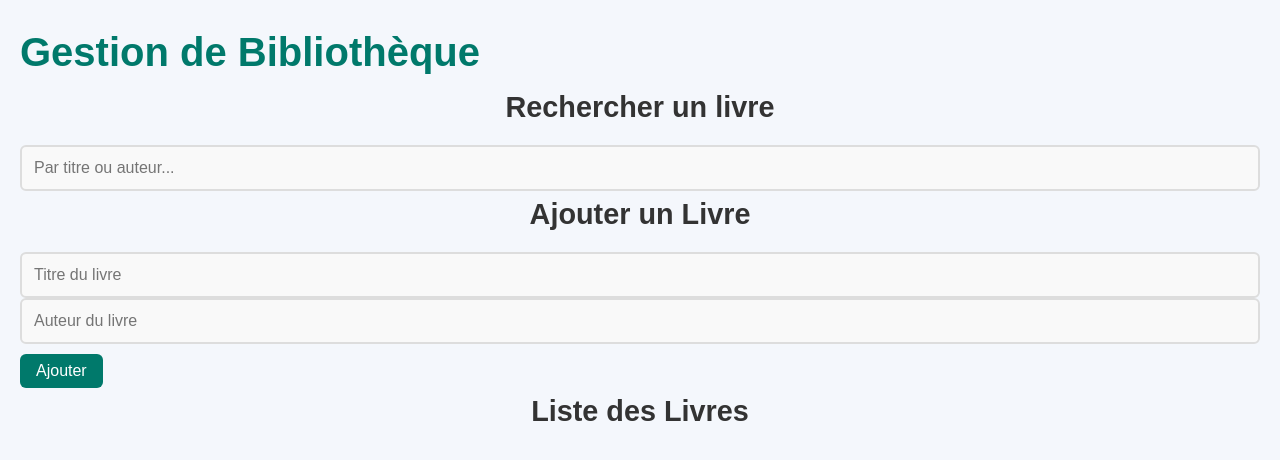
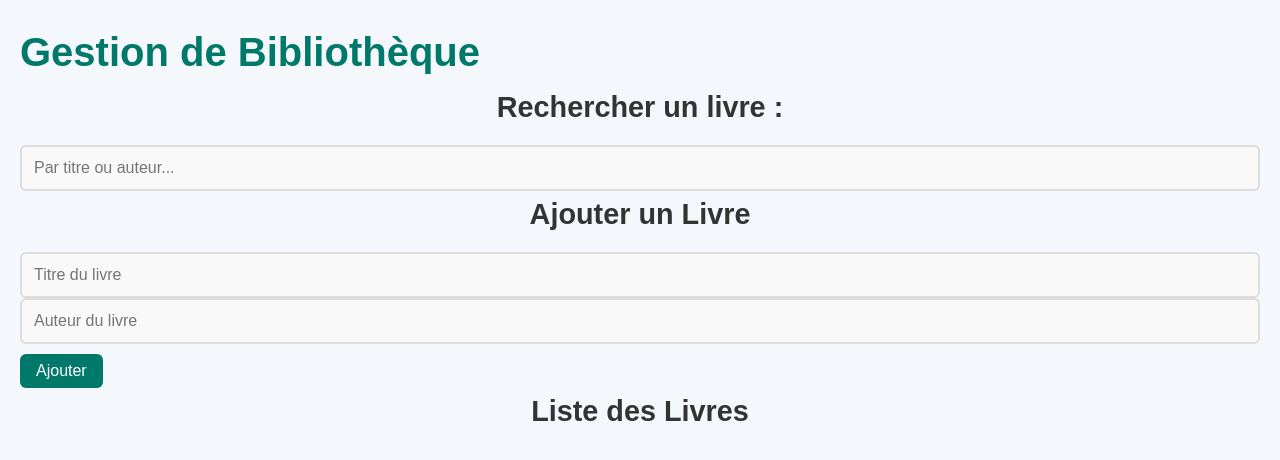
Before and after one commit to HafsaNH/Bibliotheque, a website: page bibliotheque/public/index.html in a window 1280 px wide. Drawn offline with Linux system fonts and the light colour scheme; no server answers.

```diff
--- a/bibliotheque/public/index.html
+++ b/bibliotheque/public/index.html
@@ -9,7 +9,7 @@
 <body>
   <h1>Gestion de Bibliothèque</h1>
 <div>
-    <h2>Rechercher un livre</h2>
+    <h2>Rechercher un livre :</h2>
 <input type="text" id="recherche" placeholder="Par titre ou auteur...">
 </div>
 
```
